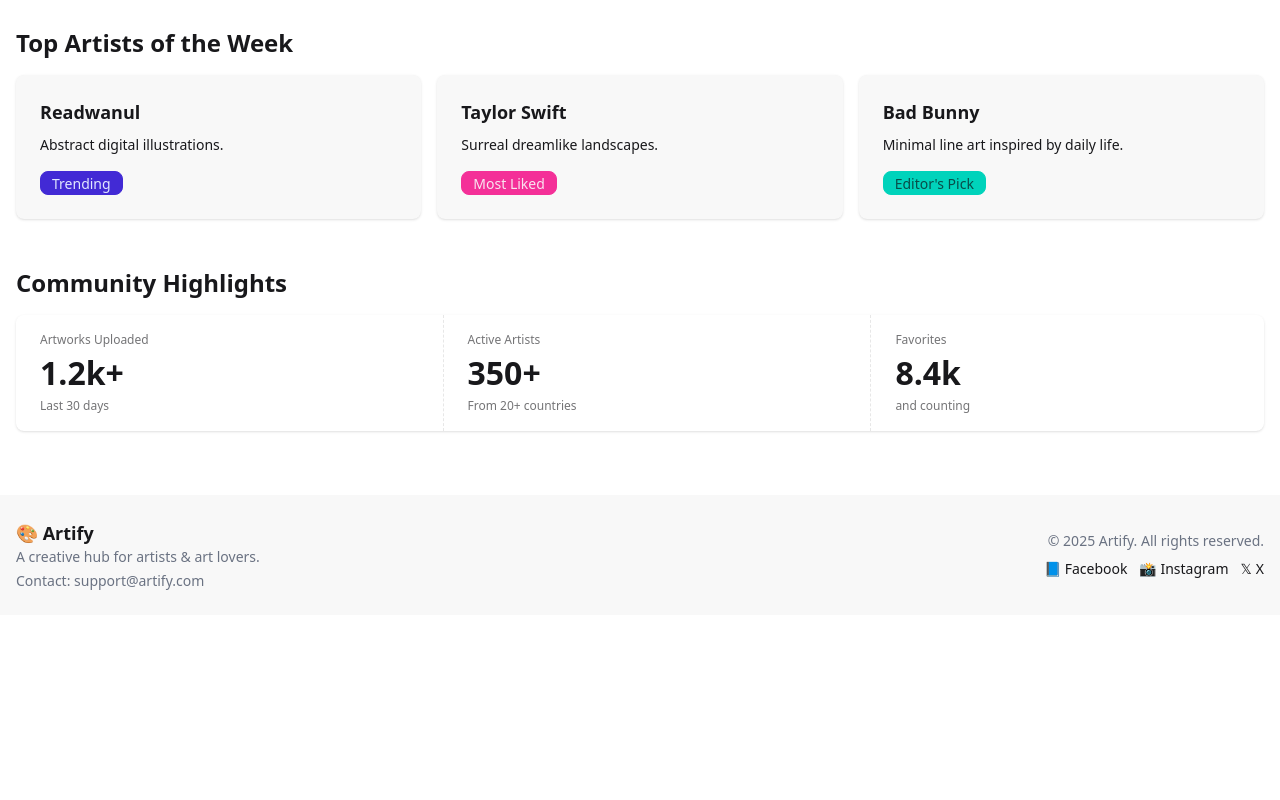
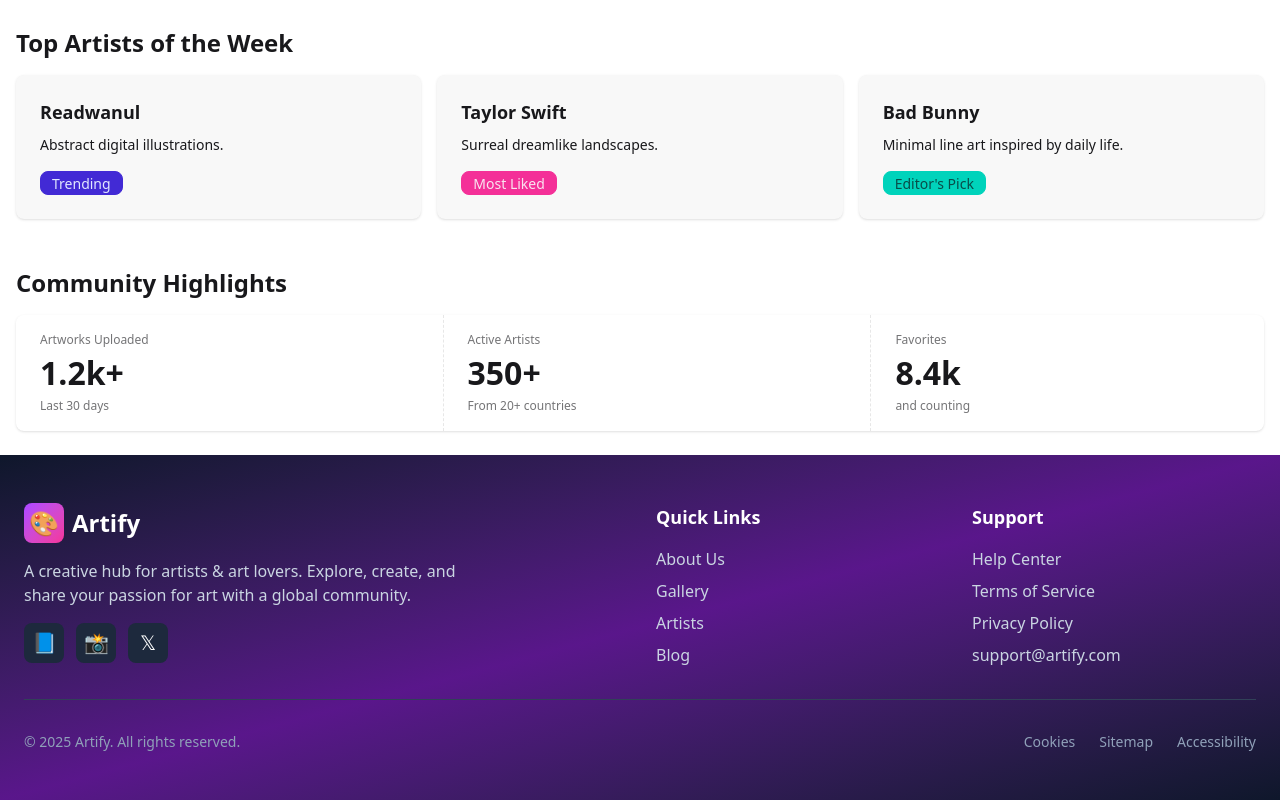
Before and after one commit to readwanul390/artify-client-side, a React (Vite) app: page / in a window 1280 px wide. Shown: the part 672-1472 px from the top of the page. Before the commit the page ends 1287 px from the top, so only its background shows below. Built offline with nearby package versions, Linux system fonts and the light colour scheme; no server answers.

Commit message:
update Footer.jsx

```diff
--- a/src/components/Footer.jsx
+++ b/src/components/Footer.jsx
@@ -1,53 +1,121 @@
-// src/components/Footer.jsx
+import React from 'react';
+
 const Footer = () => {
   return (
-    <footer className="bg-base-200 mt-10">
-      <div className="container mx-auto px-4 py-6 flex flex-col md:flex-row items-center justify-between gap-3">
+    <footer className="bg-gradient-to-br from-slate-900 via-purple-900 to-slate-900 text-white">
+      <div className="max-w-7xl mx-auto px-6 py-12">
+        <div className="grid grid-cols-1 md:grid-cols-4 gap-8 mb-8">
+          {/* Brand Section */}
+          <div className="md:col-span-2">
+            <div className="flex items-center gap-2 mb-4">
+              <div className="w-10 h-10 bg-gradient-to-br from-purple-500 to-pink-500 rounded-lg flex items-center justify-center text-2xl">
+                🎨
+              </div>
+              <span className="text-2xl font-bold">Artify</span>
+            </div>
+            <p className="text-slate-300 mb-4 max-w-md">
+              A creative hub for artists & art lovers. Explore, create, and share your passion for art with a global community.
+            </p>
+            <div className="flex gap-3">
+              <a
+                href="#"
+                className="w-10 h-10 bg-slate-800 hover:bg-purple-600 rounded-lg flex items-center justify-center transition-all duration-300 hover:scale-110"
+                aria-label="Facebook"
+              >
+                <span className="text-xl">📘</span>
+              </a>
+              <a
+                href="#"
+                className="w-10 h-10 bg-slate-800 hover:bg-pink-600 rounded-lg flex items-center justify-center transition-all duration-300 hover:scale-110"
+                aria-label="Instagram"
+              >
+                <span className="text-xl">📸</span>
+              </a>
+              <a
+                href="#"
+                className="w-10 h-10 bg-slate-800 hover:bg-blue-500 rounded-lg flex items-center justify-center transition-all duration-300 hover:scale-110"
+                aria-label="X"
+              >
+                <span className="text-xl">𝕏</span>
+              </a>
+            </div>
+          </div>
+
+          {/* Quick Links */}
           <div>
-          <h3 className="text-lg font-bold">🎨 Artify</h3>
-          <p className="text-sm text-gray-500">
-            A creative hub for artists &amp; art lovers.
-          </p>
-          <p className="text-sm text-gray-500 mt-1">
-            Contact:{" "}
+            <h3 className="text-lg font-semibold mb-4">Quick Links</h3>
+            <ul className="space-y-2">
+              <li>
+                <a href="#" className="text-slate-300 hover:text-purple-400 transition-colors">
+                  About Us
+                </a>
+              </li>
+              <li>
+                <a href="#" className="text-slate-300 hover:text-purple-400 transition-colors">
+                  Gallery
+                </a>
+              </li>
+              <li>
+                <a href="#" className="text-slate-300 hover:text-purple-400 transition-colors">
+                  Artists
+                </a>
+              </li>
+              <li>
+                <a href="#" className="text-slate-300 hover:text-purple-400 transition-colors">
+                  Blog
+                </a>
+              </li>
+            </ul>
+          </div>
+
+          {/* Support */}
+          <div>
+            <h3 className="text-lg font-semibold mb-4">Support</h3>
+            <ul className="space-y-2">
+              <li>
+                <a href="#" className="text-slate-300 hover:text-purple-400 transition-colors">
+                  Help Center
+                </a>
+              </li>
+              <li>
+                <a href="#" className="text-slate-300 hover:text-purple-400 transition-colors">
+                  Terms of Service
+                </a>
+              </li>
+              <li>
+                <a href="#" className="text-slate-300 hover:text-purple-400 transition-colors">
+                  Privacy Policy
+                </a>
+              </li>
+              <li>
                 <a
                   href="mailto:support@artify.com"
-              className="link link-hover"
+                  className="text-slate-300 hover:text-purple-400 transition-colors"
                 >
                   support@artify.com
                 </a>
-          </p>
+              </li>
+            </ul>
+          </div>
         </div>
 
-        <div className="flex flex-col items-center md:items-end gap-2">
-          <p className="text-sm text-gray-500">
+        {/* Bottom Bar */}
+        <div className="pt-8 border-t border-slate-700">
+          <div className="flex flex-col md:flex-row justify-between items-center gap-4">
+            <p className="text-slate-400 text-sm">
               © {new Date().getFullYear()} Artify. All rights reserved.
             </p>
-          <div className="flex gap-3 text-sm">
-            <a
-              href="https://www.facebook.com"
-              target="_blank"
-              rel="noreferrer"
-              className="link link-hover flex items-center gap-1"
-            >
-              <span>📘</span> <span>Facebook</span>
+            <div className="flex gap-6 text-sm">
+              <a href="#" className="text-slate-400 hover:text-purple-400 transition-colors">
+                Cookies
               </a>
-            <a
-              href="https://www.instagram.com"
-              target="_blank"
-              rel="noreferrer"
-              className="link link-hover flex items-center gap-1"
-            >
-              <span>📸</span> <span>Instagram</span>
+              <a href="#" className="text-slate-400 hover:text-purple-400 transition-colors">
+                Sitemap
               </a>
-            <a
-              href="https://x.com"
-              target="_blank"
-              rel="noreferrer"
-              className="link link-hover flex items-center gap-1"
-            >
-              <span>𝕏</span> <span>X</span>
+              <a href="#" className="text-slate-400 hover:text-purple-400 transition-colors">
+                Accessibility
               </a>
+            </div>
           </div>
         </div>
       </div>
```
Lines whose indentation alone changed are shown as unchanged.
